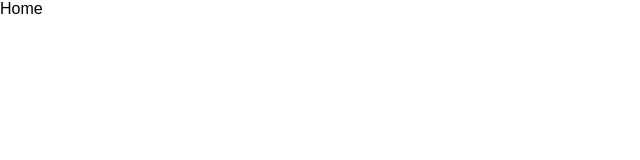
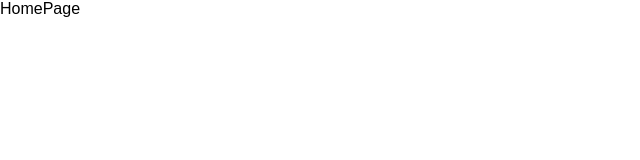
Before and after one commit to mohdanss/ans, a Next.js app: page / in a window 1280 px wide. Shown: the top 160 px of the page, without its empty margins (0-640 px from the left). Built offline with nearby package versions, Linux system fonts and the light colour scheme; a web font is replaced by a local one.

Commit message:
setup dir structure

```diff
--- /dev/null
+++ b/app/Components/Pages/HomePage/HomePage.tsx
@@ -0,0 +1,11 @@
+import React from 'react';
+
+type Props = {};
+
+const HomePage = (props: Props) => {
+    return (
+        <div>HomePage</div>
+    )
+}
+
+export default HomePage;
--- a/app/page.tsx
+++ b/app/page.tsx
@@ -1,3 +1,7 @@
+import HomePage from "./Components/Pages/HomePage/HomePage";
+
 export default function Home() {
-    return <main>Home</main>;
+    return (
+        <HomePage />
+    );
 }
```
Also changed, not shown: app/Components/Pages/HomePage/HomePage.styles.css (added).
